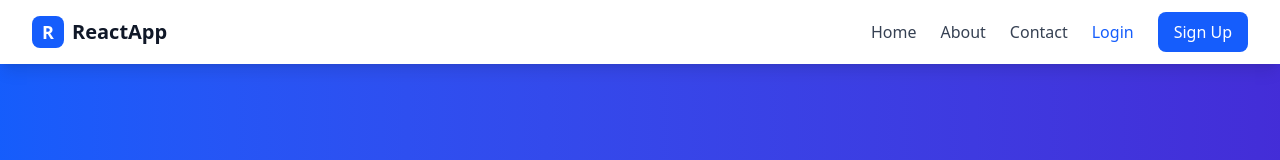
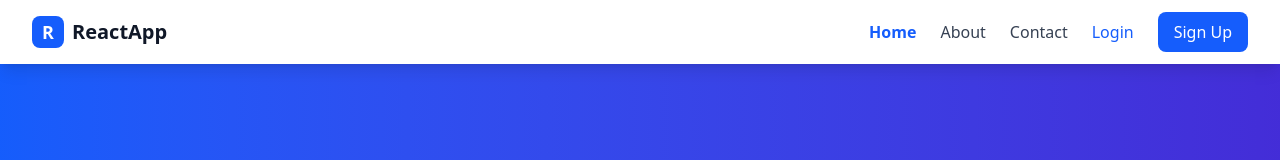
Before and after one commit to msaShahid/mega_project, a React (Vite) app in the folder react-router/: page / in a window 1280 px wide. Shown: the top 160 px of the page. Built offline with nearby package versions, Linux system fonts and the light colour scheme.

Commit message:
`feat: use NavLink to use active class to highlight current url`

```diff
--- a/react-router/src/components/Header.jsx
+++ b/react-router/src/components/Header.jsx
@@ -1,4 +1,4 @@
-import { Link } from 'react-router-dom';
+import { NavLink } from 'react-router-dom';
 import { useState } from 'react';
 import { Menu, X } from 'lucide-react';
 
@@ -18,36 +18,38 @@ export const Header = () => {
         <div className="flex justify-between items-center h-16">
 
           {/* Logo */}
-          <Link to="/" className="flex items-center space-x-2" aria-label="Home">
+          <NavLink to="/" className="flex items-center space-x-2" aria-label="Home">
             <div className="w-8 h-8 bg-blue-600 rounded-lg flex items-center justify-center">
               <span className="text-white font-bold text-lg">R</span>
             </div>
             <span className="text-xl font-bold text-gray-900">ReactApp</span>
-          </Link>
+          </NavLink>
 
           {/* Desktop Navigation */}
           <nav className="hidden md:flex items-center space-x-6" aria-label="Main navigation">
             {navLinks.map(({ label, to }) => (
-              <Link
+              <NavLink
                 key={label}
                 to={to}
-                className="text-gray-700 hover:text-blue-600 font-medium transition-colors duration-200"
+                className={({ isActive }) =>
+                    `font-medium transition-colors duration-200 ${ isActive ? 'text-blue-600 font-semibold' : 'text-gray-700 hover:text-blue-600'}`
+                }
               >
                 {label}
-              </Link>
+              </NavLink>
             ))}
-            <Link
+            <NavLink
               to="/login"
               className="text-blue-600 hover:text-blue-700 font-medium transition-colors duration-200"
             >
               Login
-            </Link>
-            <Link
+            </NavLink>
+            <NavLink
               to="/signup"
               className="bg-blue-600 text-white px-4 py-2 rounded-lg hover:bg-blue-700 transition duration-200"
             >
               Sign Up
-            </Link>
+            </NavLink>
           </nav>
 
           {/* Mobile Menu Button */}
@@ -64,30 +66,30 @@ export const Header = () => {
         {isMenuOpen && (
           <nav className="md:hidden bg-white border-t border-gray-200 px-4 py-4 space-y-3" aria-label="Mobile navigation">
             {navLinks.map(({ label, to }) => (
-              <Link
+              <NavLink
                 key={label}
                 to={to}
                 className="block text-gray-700 hover:text-blue-600 font-medium transition-colors duration-200"
                 onClick={() => setIsMenuOpen(false)}
               >
                 {label}
-              </Link>
+              </NavLink>
             ))}
             <div className="pt-2 border-t border-gray-200 space-y-2">
-              <Link
+              <NavLink
                 to="/login"
                 className="block text-blue-600 hover:text-blue-700 font-medium transition-colors duration-200"
                 onClick={() => setIsMenuOpen(false)}
               >
                 Login
-              </Link>
-              <Link
+              </NavLink>
+              <NavLink
                 to="/signup"
                 className="block bg-blue-600 text-white px-4 py-2 rounded-lg hover:bg-blue-700 transition duration-200"
                 onClick={() => setIsMenuOpen(false)}
               >
                 Sign Up
-              </Link>
+              </NavLink>
             </div>
           </nav>
         )}
--- a/react-router/src/routes/AppRoutes.jsx
+++ b/react-router/src/routes/AppRoutes.jsx
@@ -6,6 +6,7 @@ const Home = lazy(() => import('../pages/Home'))
 const About = lazy(() => import('../pages/About'))
 const Contact = lazy(() => import('../pages/Contact'))
 
+// eslint-disable-next-line no-unused-vars
 const withSuspense = (Component) => (
   <Suspense fallback={<div>Loading...</div>}>
     <Component />
```
